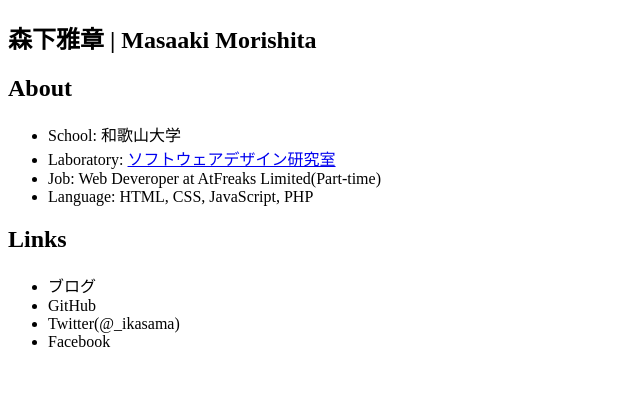
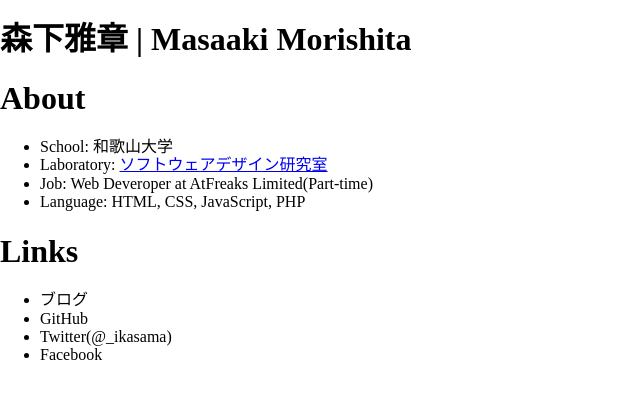
Before and after one commit to ikasama/ikasama.github.io, a website: page index.html in a window 1280 px wide. Shown: the whole page, without its empty margins (0-640 px from the left). Drawn offline with nearby package versions, Linux system fonts and the light colour scheme.

Commit message:
add normalize.css

```diff
--- a/bower.json
+++ b/bower.json
@@ -18,5 +18,8 @@
     "bower_components",
     "test",
     "tests"
-  ]
+  ],
+  "dependencies": {
+    "normalize-css": "~2.1.3"
+  }
 }
--- a/index.html
+++ b/index.html
@@ -3,8 +3,11 @@
 <head>
   <meta charset="UTF-8">
   <title>森下雅章 | Masaaki Morishita</title>
+  <link rel="stylesheet" href="bower_components/normalize-css/normalize.css">
+  <link rel="stylesheet" href="MasaakiMorishita.css">
 </head>
 <body>
+  <div class="wrapper">
     <section>
       <h1>森下雅章 | Masaaki Morishita</h1>
     </section>
@@ -26,5 +29,6 @@
         <li>Facebook</li>
       </ul>
     </section>
+  </div>
 </body>
 </html>
```
Lines whose indentation alone changed are shown as unchanged.
